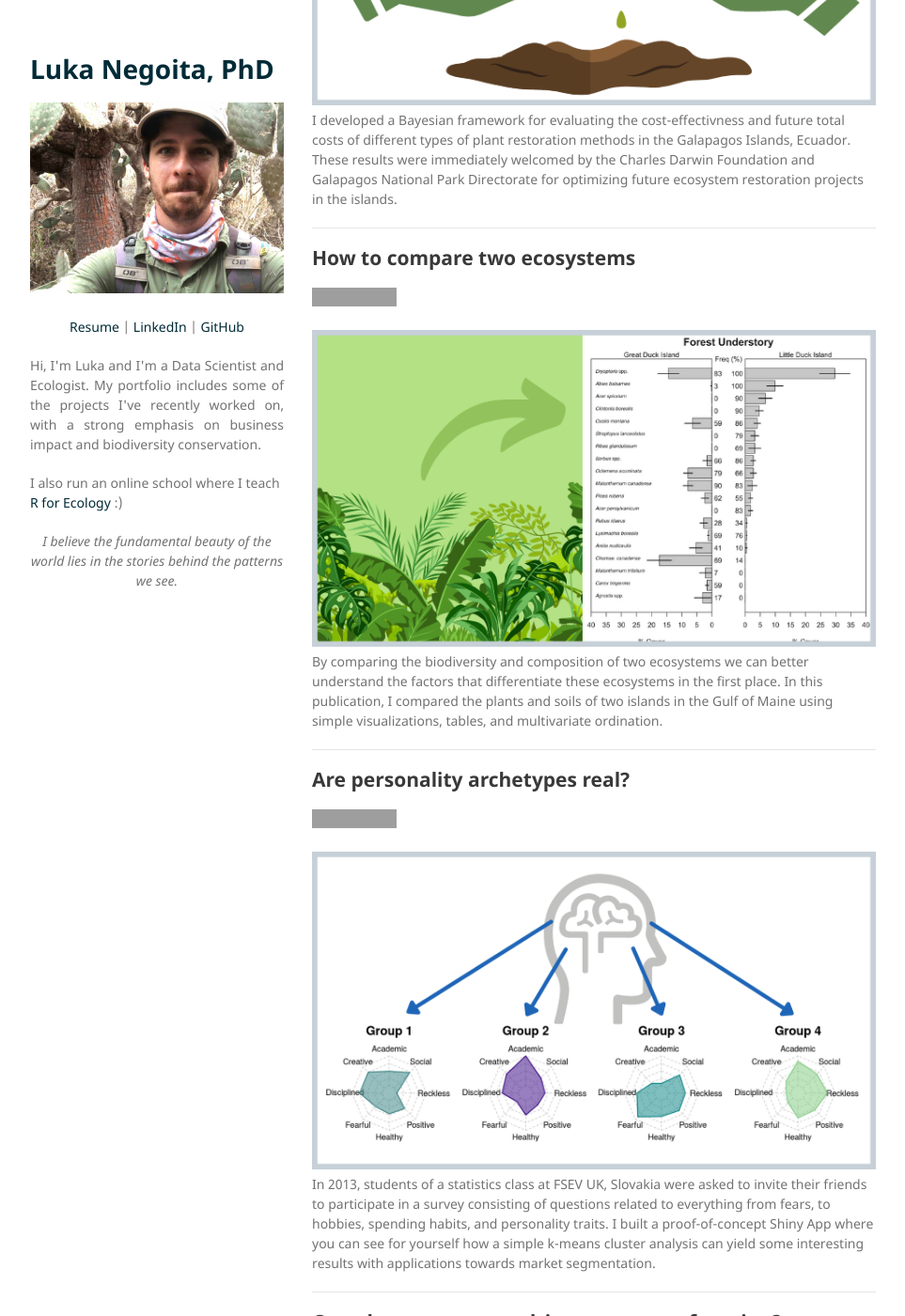
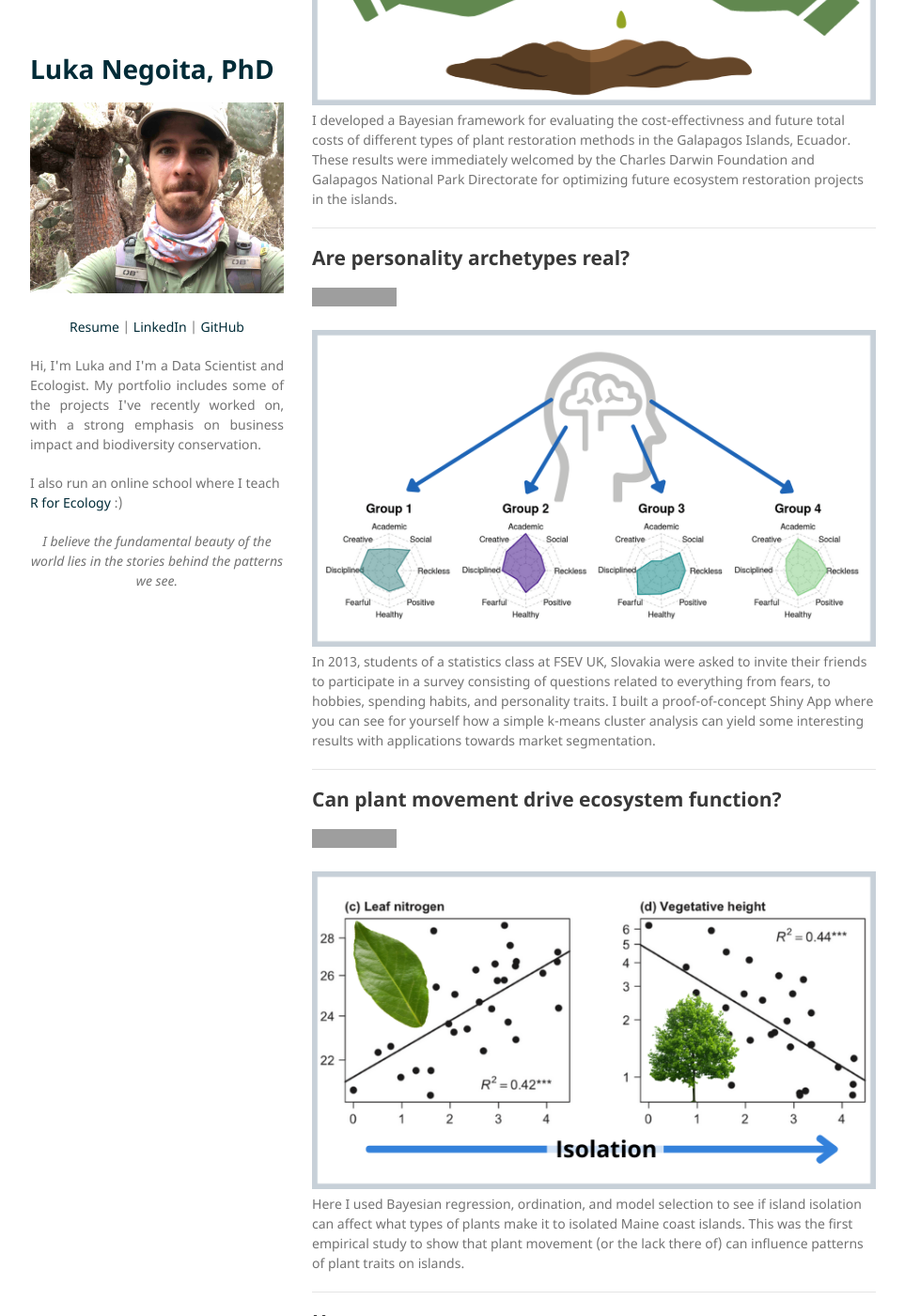
Before and after one commit to LukaNeg/LukaNeg.github.io, a Jekyll site: the page built from index.md, in a window 1280 px wide and 1400 px high, scrolled down 1641 px. Shown: the whole window at 94% size, without its empty margins (158-1121 px from the left). Built offline with Jekyll 4.4.1, drawn with Linux system fonts in a browser that asks for light colours; our own code applies the rules of GitHub Pages for plain Markdown files; some of the changed text lies outside the part shown; grey boxes are pictures that could not be loaded.

Commit message:
rearrange posts

```diff
--- a/index.md
+++ b/index.md
@@ -38,16 +38,6 @@
 I developed a Bayesian framework for evaluating the cost-effectivness and future total costs of different types of plant restoration methods in the Galapagos Islands, Ecuador. These results were immediately welcomed by the Charles Darwin Foundation and Galapagos National Park Directorate for optimizing future ecosystem restoration projects in the islands.
 
 ---
-## How to compare two ecosystems
-
-<p>
-<a href="https://www.lukanegoita.com/uploads/1/3/5/3/13537361/negoita_et_al_2016b.pdf" target="_blank"><img src = "https://img.shields.io/badge/Publication-Download%20PDF-00a398?logo=adobeacrobatreader" alt = "Download Publication here"></a>
-</p>
-
-<center><img src="/images/Duck_islands_thumb.png"></center>
-By comparing the biodiversity and composition of two ecosystems we can better understand the factors that differentiate these ecosystems in the first place. In this publication, I compared the plants and soils of two islands in the Gulf of Maine using simple visualizations, tables, and multivariate ordination.
-
----
 ## Are personality archetypes real?
 
 <p>
@@ -69,6 +59,16 @@
 Here I used Bayesian regression, ordination, and model selection to see if island isolation can affect what types of plants make it to isolated Maine coast islands. This was the first empirical study to show that plant movement (or the lack there of) can influence patterns of plant traits on islands.
 
 ---
+## How to compare two ecosystems
+
+<p>
+<a href="https://www.lukanegoita.com/uploads/1/3/5/3/13537361/negoita_et_al_2016b.pdf" target="_blank"><img src = "https://img.shields.io/badge/Publication-Download%20PDF-00a398?logo=adobeacrobatreader" alt = "Download Publication here"></a>
+</p>
+
+<center><img src="/images/Duck_islands_thumb.png"></center>
+By comparing the biodiversity and composition of two ecosystems we can better understand the factors that differentiate these ecosystems in the first place. In this publication, I compared the plants and soils of two islands in the Gulf of Maine using simple visualizations, tables, and multivariate ordination.
+
+---
 ## Can you use genetic algorithms to beat the stock market?
 
 <center><img src="/images/stock_thumb.png"></center>
```
